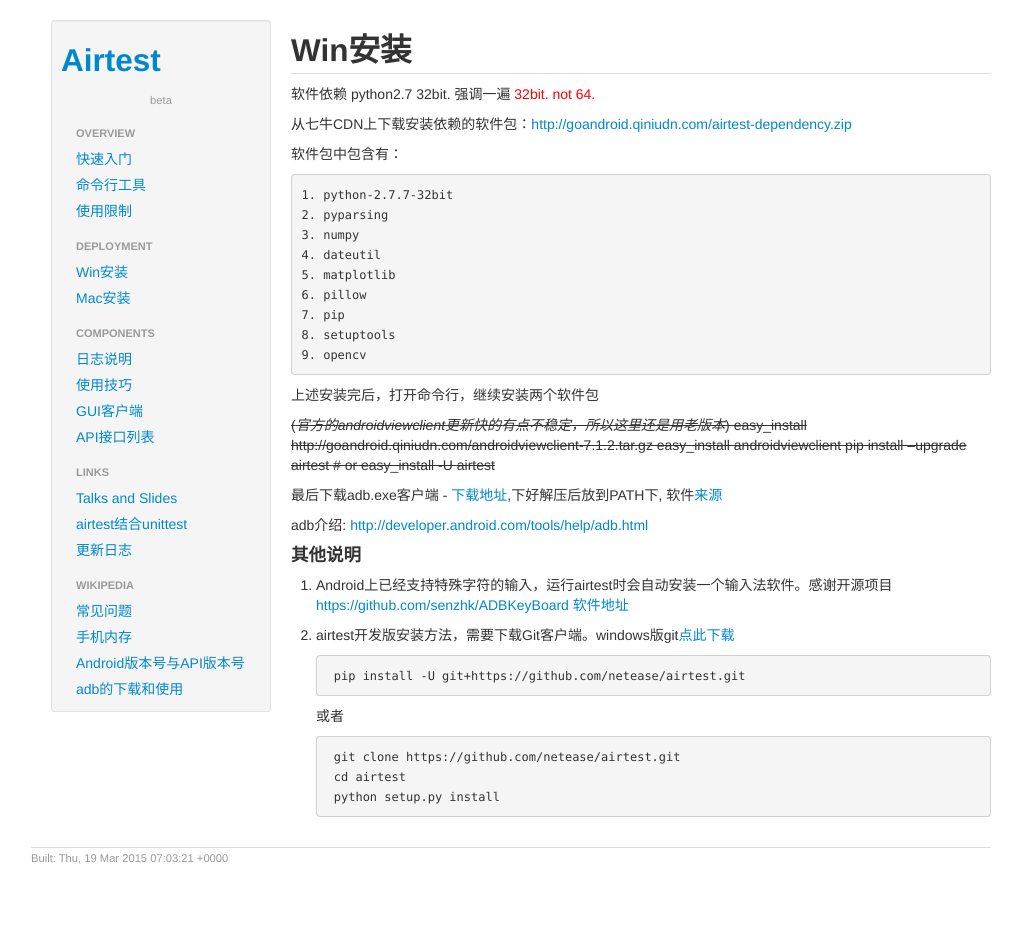
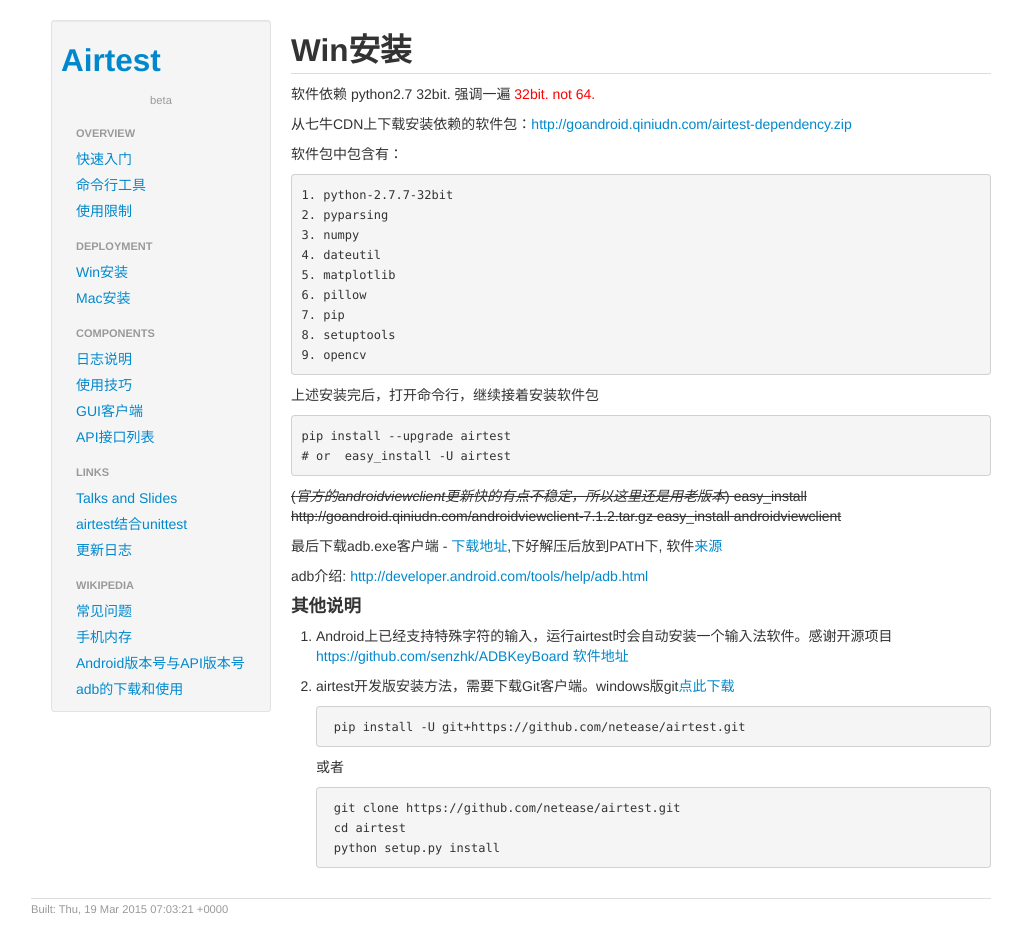
Before and after one commit to NetEase/airtest, a Jekyll site: the page built from _posts/2014-10-10-deployment-win.md, in a window 1280 px wide. Shown: the whole page, without its empty margins (119-1141 px from the left). Built offline with Jekyll 4.4.1, drawn with Linux system fonts in a browser that asks for light colours; comment, search, counter and statistics services are not loaded; before the commit the page ends 900 px from its top, so only the background shows below that.

```diff
--- a/_posts/2014-10-10-deployment-win.md
+++ b/_posts/2014-10-10-deployment-win.md
@@ -21,12 +21,14 @@ permalink: /deployment/win-installing.html
     8. setuptools
     9. opencv
 
-上述安装完后，打开命令行，继续安装两个软件包
+上述安装完后，打开命令行，继续接着安装软件包
+
+	pip install --upgrade airtest
+	# or  easy_install -U airtest
 
 <del>(*官方的androidviewclient更新快的有点不稳定，所以这里还是用老版本*)
 easy_install http://goandroid.qiniudn.com/androidviewclient-7.1.2.tar.gz
 easy_install androidviewclient
-pip install --upgrade airtest # or  easy_install -U airtest
 </del>
 
 最后下载adb.exe客户端 - [下载地址](http://goandroid.qiniudn.com/adb.zip),下好解压后放到PATH下, 软件[来源](http://adbshell.com/download/download-adb-for-windows.html)
```
